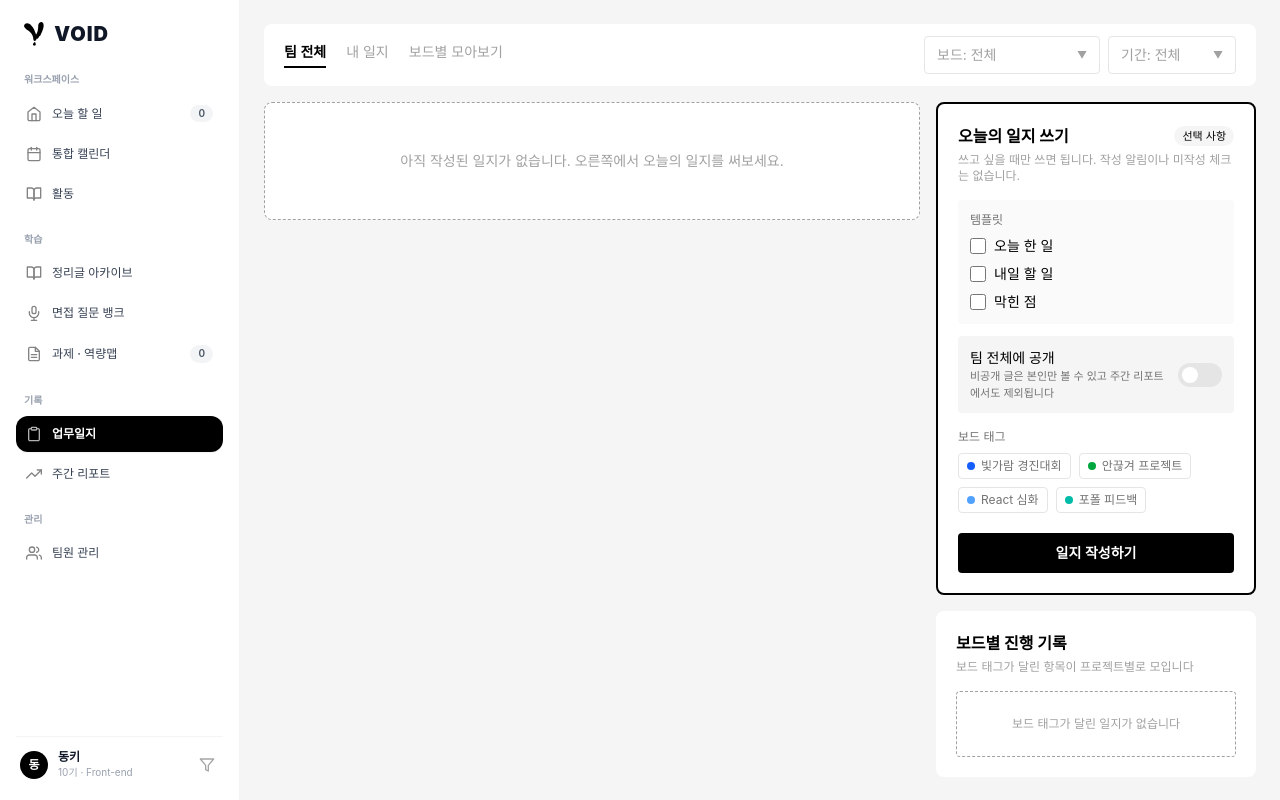
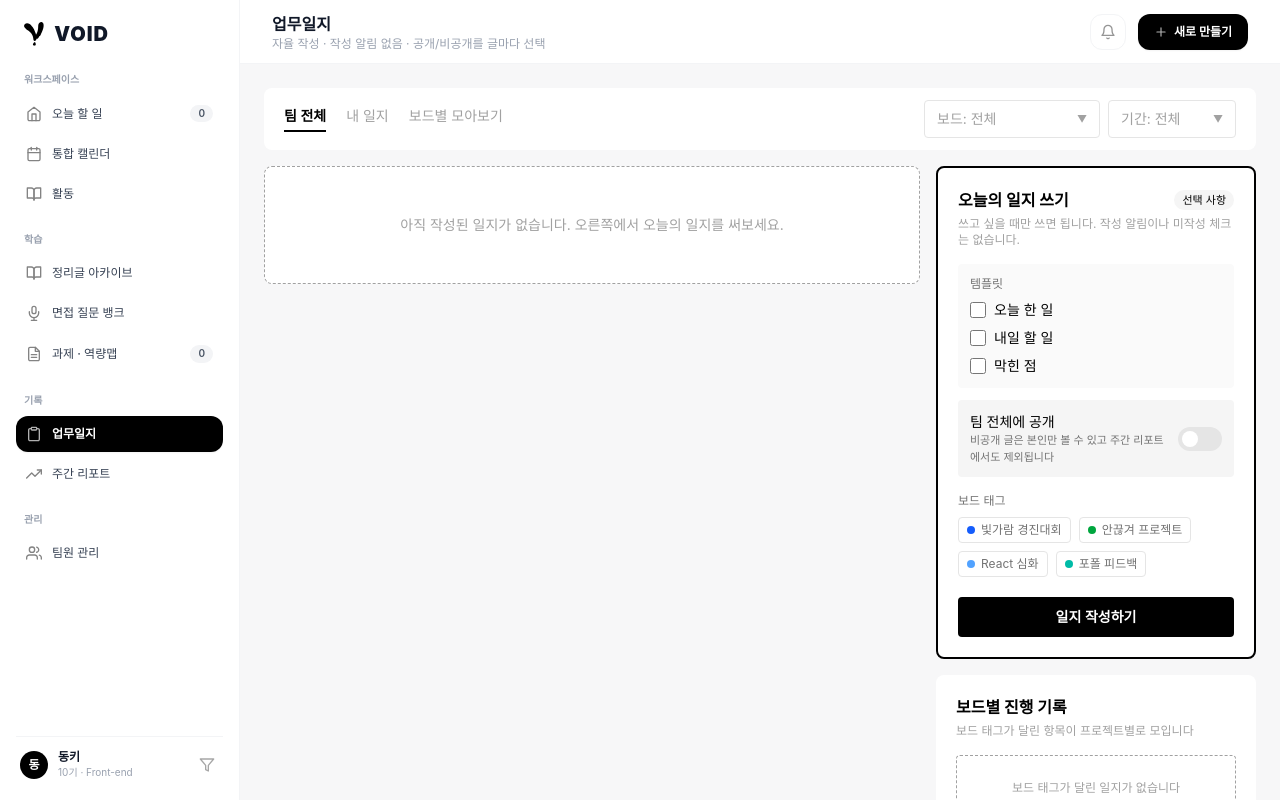
Before and after one commit to VOID-GSM/PV-Web, a React (Vite) app: page /worklog in a window 1280 px wide. Built offline with nearby package versions, Linux system fonts and the light colour scheme; a web font is replaced by a local one.

Commit message:
feat: 업무일지 페이지에 공통 헤더 적용

```diff
--- a/src/pages/WorklogPage.tsx
+++ b/src/pages/WorklogPage.tsx
@@ -1,4 +1,6 @@
 import { useState } from "react";
+// ★ 친구가 만든 공통 헤더. "export const Header"로 내보내서 중괄호 { }로 가져온다
+import { Header } from "../components/layout/Header";
 import WorklogFilterBar from "../components/worklog/WorklogFilterBar";
 import WorklogCard from "../components/worklog/WorklogCard";
 import WorklogQuickWrite from "../components/worklog/WorklogQuickWrite";
@@ -18,18 +20,15 @@
   // 기간 필터의 시작 날짜 ("" 이면 제한 없음)
   const [periodStart, setPeriodStart] = useState("");
 
-  // 기간을 골랐을 때 시작 날짜를 계산해 둔다
-  // (이벤트 처리 함수라 new Date()를 써도 lint에 걸리지 않는다)
+  // 기간을 골랐을 때 시작 날짜를 계산해 둔다 (이벤트 처리 함수라 new Date() 사용 가능)
   const handlePeriodChange = (value: string) => {
     setPeriod(value);
     const now = new Date();
     if (value === "이번 주") {
-      // 오늘 포함 최근 7일
       const start = new Date(now);
       start.setDate(now.getDate() - 6);
       setPeriodStart(formatDate(start));
     } else if (value === "이번 달") {
-      // 이번 달 1일
       setPeriodStart(formatDate(new Date(now.getFullYear(), now.getMonth(), 1)));
     } else {
       setPeriodStart("");
@@ -40,23 +39,19 @@
   const handleAddWorklog = (data: NewWorklog) => {
     const now = new Date();
     const newWorklog: Worklog = {
-      // 겹치지 않는 번호로 지금 시각(밀리초)을 쓴다
       id: now.getTime(),
       author: ME,
-      // 날짜를 안 골랐으면 오늘
       date: data.date || formatDate(now),
-      // "22:10" 모양
       time: now.toTimeString().slice(0, 5),
       boards: data.boards,
       isPublic: data.isPublic,
       contents: data.contents,
       comments: [],
     };
-    // 새 일지를 맨 앞에
     setWorklogs([newWorklog, ...worklogs]);
   };
 
-  // 댓글을 달았을 때: 그 일지의 댓글 목록 끝에 추가
+  // 댓글을 달았을 때
   const handleAddComment = (worklogId: number, content: string) => {
     setWorklogs(
       worklogs.map((w) =>
@@ -70,30 +65,38 @@
   // 내가 볼 수 있는 일지: 공개 글 + 내가 쓴 비공개 글
   const readableWorklogs = worklogs.filter((w) => w.isPublic || w.author === ME);
 
-  // 탭·보드·기간 필터를 적용한 목록
+  // 탭·보드·기간 필터 적용
   const visibleWorklogs = readableWorklogs.filter((w) => {
     if (activeTab === "내 일지" && w.author !== ME) return false;
     if (board !== "" && board !== "전체" && !w.boards.includes(board)) return false;
-    // "2026-10-20" 같은 글자는 크기 비교가 날짜 순서와 같다
     if (periodStart !== "" && w.date < periodStart) return false;
     return true;
   });
 
-  // 보드별 모아보기용: 보드마다 해당 일지 묶기 (일지가 있는 보드만)
+  // 보드별 모아보기용 묶음
   const groupedByBoard = BOARDS.map((b) => ({
     ...b,
     items: visibleWorklogs.filter((w) => w.boards.includes(b.name)),
   })).filter((group) => group.items.length > 0);
 
-  // 빈 화면 안내 문구 (일지가 아예 없을 때 / 필터에 걸려서 없을 때)
   const emptyMessage =
     readableWorklogs.length === 0
       ? "아직 작성된 일지가 없습니다. 오른쪽에서 오늘의 일지를 써보세요."
       : "조건에 맞는 일지가 없습니다";
 
   return (
-    <div className="min-h-screen bg-neutral-100 p-6">
-      {/* 위쪽: 탭 + 필터 */}
+    // ★ 헤더(위) + 본문(아래)을 세로로 쌓는다
+    // min-h-full: 화면 높이를 다 채운다 (배경은 App.tsx의 #f7f7f8을 그대로 쓴다)
+    <div className="flex min-h-full flex-col">
+      {/* ★ 공통 헤더 */}
+      <Header
+        title="업무일지"
+        subtitle="자율 작성 · 작성 알림 없음 · 공개/비공개를 글마다 선택"
+      />
+
+      {/* 본문 */}
+      <div className="p-6">
+        {/* 탭 + 필터 */}
         <div className="mb-4">
           <WorklogFilterBar
             activeTab={activeTab}
@@ -105,10 +108,9 @@
           />
         </div>
 
-      {/* 아래: 좁은 화면은 세로, lg(1024px) 이상은 가로 */}
+        {/* 좁은 화면은 세로, lg(1024px) 이상은 가로 */}
         <div className="flex flex-col gap-4 lg:flex-row">
           {/* 왼쪽: 일지 목록 */}
-        {/* min-w-0: 긴 글이 있어도 칸이 넘치지 않게 */}
           <main className="flex min-w-0 flex-1 flex-col gap-4">
             {activeTab === "보드별 모아보기" ? (
               groupedByBoard.length === 0 ? (
@@ -118,11 +120,12 @@
               ) : (
                 groupedByBoard.map((group) => (
                   <section key={group.name} className="flex flex-col gap-3">
-                  {/* 보드 이름 + 개수 */}
                     <h3 className="flex items-center gap-2 text-sm font-semibold">
                       <span className={`h-2 w-2 rounded-full ${group.dotColor}`} />
                       {group.name}
-                    <span className="text-xs font-normal text-neutral-400">{group.items.length}개</span>
+                      <span className="text-xs font-normal text-neutral-400">
+                        {group.items.length}개
+                      </span>
                     </h3>
                     {group.items.map((w) => (
                       <WorklogCard key={w.id} worklog={w} onAddComment={handleAddComment} />
@@ -148,5 +151,6 @@
           </aside>
         </div>
       </div>
+    </div>
   );
 }
```
Lines whose indentation alone changed are shown as unchanged.
